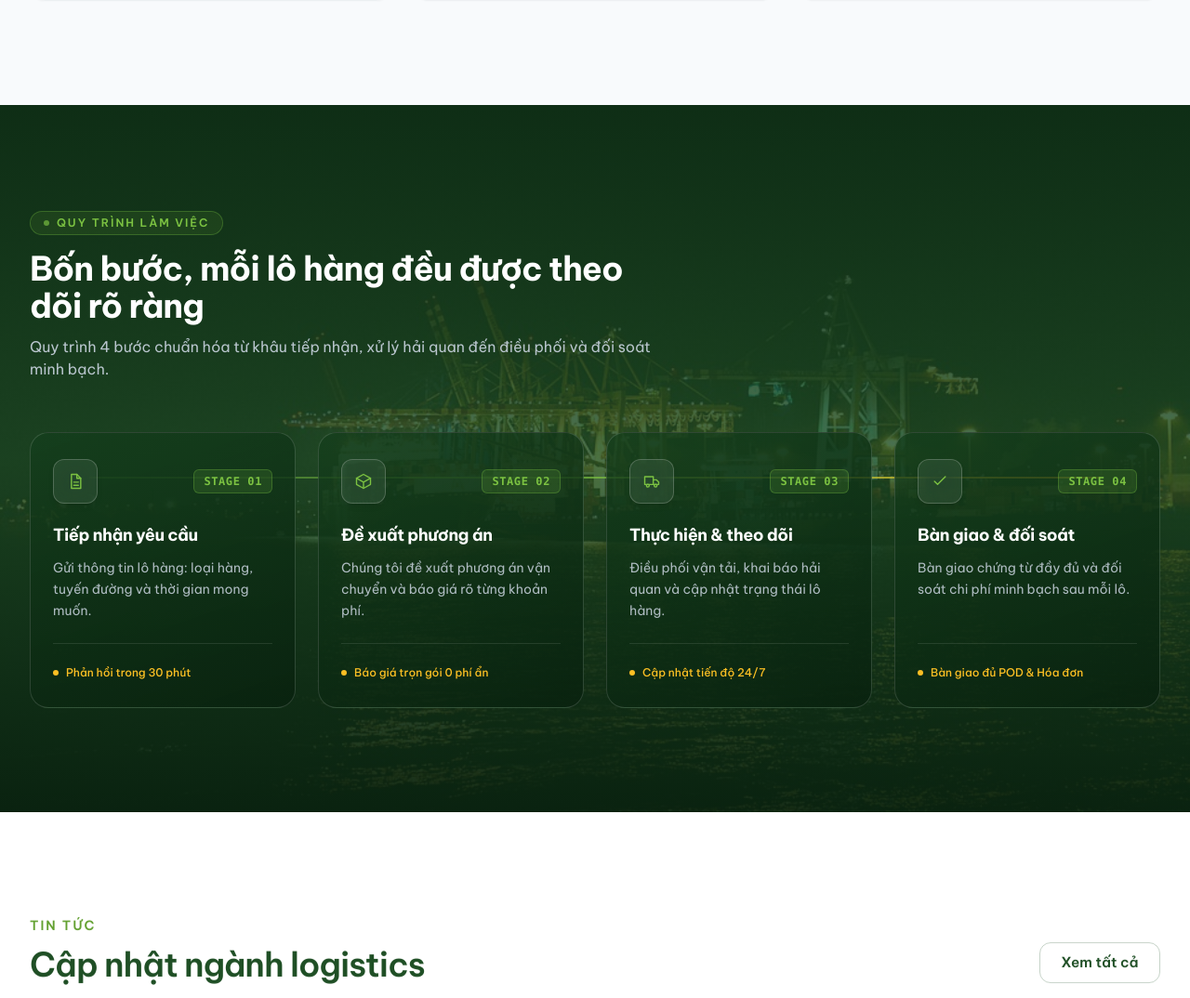
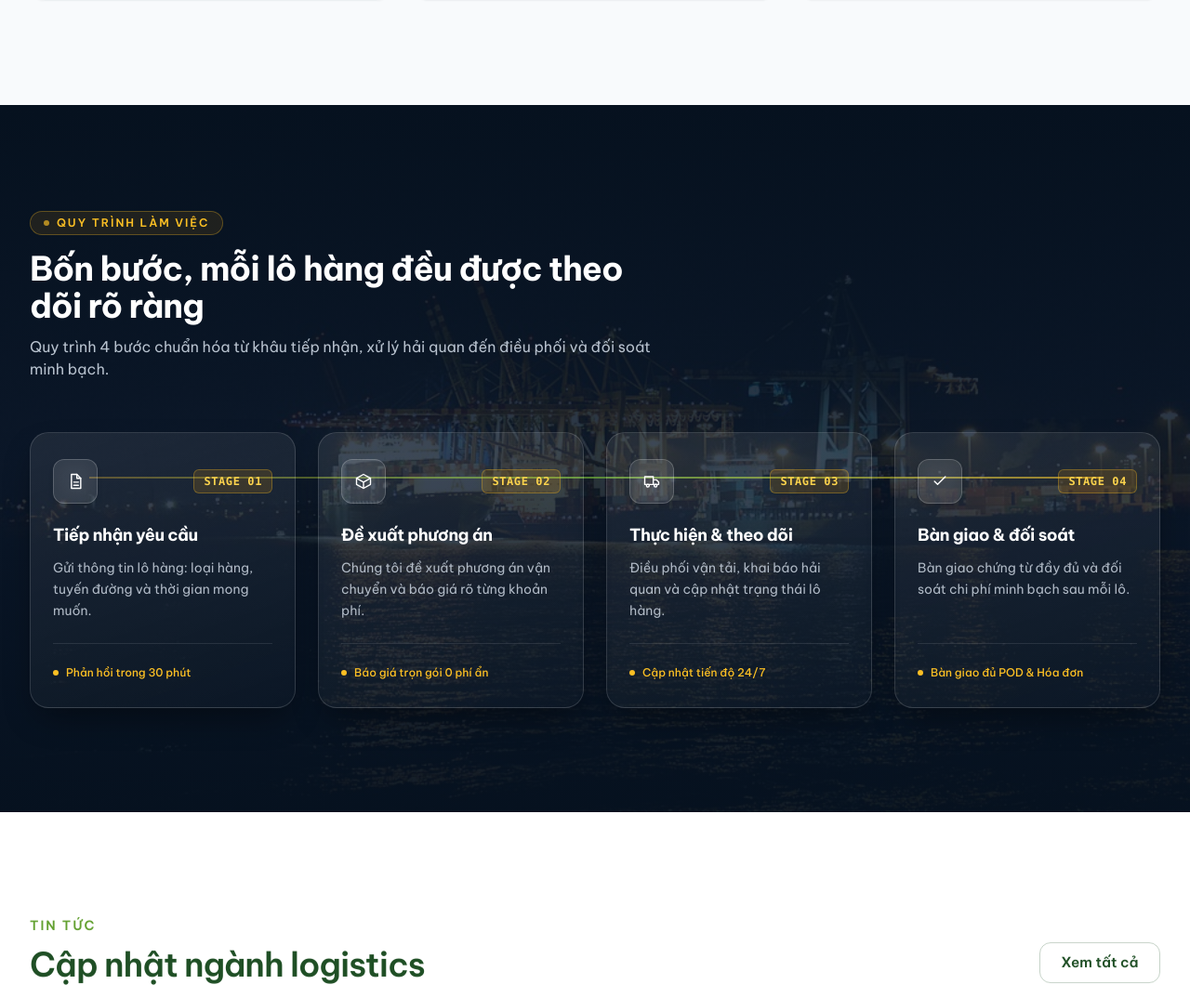
Before and after one commit to websiteallship/logisticsdemo, a PHP site: page / in a window 1280 px wide. Shown: the part 3797-4871 px from the top of the page at 93% size. Run offline with PHP 8.4, Linux system fonts and the light colour scheme; some libraries are stand-ins or nearby versions.

Commit message:
style: replace green overlay with deep oceanic navy and frosted glass stepper cards

```diff
--- a/assets/css/theme.css
+++ b/assets/css/theme.css
@@ -501,9 +501,9 @@ body.anp-menu-open {
 		0 0 0 1px rgba(255, 255, 255, 0.08) inset;
 }
 
-/* Card kính mờ quy trình 4 bước (Connected Glass Stepper) */
+/* Card kính mờ quy trình 4 bước (Connected Glass Stepper - Deep Maritime Navy) */
 .anp-stepper-glass {
-	background: linear-gradient(160deg, rgba(20, 62, 28, 0.78) 0%, rgba(9, 34, 15, 0.88) 100%);
+	background: linear-gradient(160deg, rgba(255, 255, 255, 0.08) 0%, rgba(255, 255, 255, 0.02) 100%);
 	backdrop-filter: blur(18px);
 	-webkit-backdrop-filter: blur(18px);
 	border: 1px solid rgba(255, 255, 255, 0.14);
@@ -513,12 +513,13 @@ body.anp-menu-open {
 	display: flex;
 	flex-direction: column;
 	justify-content: space-between;
+	box-shadow: 0 16px 36px -10px rgba(0, 0, 0, 0.45);
 	transition: transform 0.3s cubic-bezier(0.16, 1, 0.3, 1), border-color 0.3s ease, box-shadow 0.3s ease;
 }
 .anp-stepper-glass:hover {
 	transform: translateY(-6px);
-	border-color: rgba(124, 194, 66, 0.55);
-	box-shadow: 0 20px 45px -15px rgba(0, 0, 0, 0.6), 0 0 25px -5px rgba(124, 194, 66, 0.25);
+	border-color: rgba(234, 88, 12, 0.6);
+	box-shadow: 0 20px 45px -15px rgba(0, 0, 0, 0.7), 0 0 25px -5px rgba(234, 88, 12, 0.25);
 }
 
 /* Lớp phủ đa tầng bảo đảm độ tương phản chữ & Live Tracking Card (Anti-slop) */
@@ -528,9 +529,9 @@ body.anp-menu-open {
 	z-index: 5;
 	pointer-events: none;
 	background:
-		linear-gradient(to right, rgba(9, 34, 15, 0.85) 0%, rgba(9, 34, 15, 0.72) 45%, rgba(9, 34, 15, 0.42) 75%, rgba(9, 34, 15, 0.18) 100%),
-		linear-gradient(to top, rgba(9, 34, 15, 0.88) 0%, rgba(9, 34, 15, 0.35) 30%, transparent 60%),
-		rgba(9, 34, 15, 0.15);
+		linear-gradient(to right, rgba(6, 18, 32, 0.9) 0%, rgba(6, 18, 32, 0.75) 45%, rgba(6, 18, 32, 0.45) 75%, rgba(6, 18, 32, 0.2) 100%),
+		linear-gradient(to top, rgba(6, 18, 32, 0.92) 0%, rgba(6, 18, 32, 0.35) 30%, transparent 60%),
+		rgba(6, 18, 32, 0.15);
 }
 
 /* Ambient Crossfade & Ken-Burns Hero Slider */
--- a/index.html
+++ b/index.html
@@ -1238,13 +1238,13 @@ Thứ 7: 08:00 – 12:00">
 
 <!-- 5. QUY TRÌNH: Connected Glass Stepper Cards (design-taste-frontend) -->
 
-<section id="quy-trinh" class="relative isolate scroll-mt-28 overflow-hidden bg-brand py-20 text-white sm:py-28">
-
-	<!-- Ảnh nền cảng đêm & Lớp phủ gradient sâu chống chói -->
+<section id="quy-trinh" class="relative isolate scroll-mt-28 overflow-hidden bg-[#061220] py-20 text-white sm:py-28">
+
+	<!-- Ảnh nền cảng đêm & Lớp phủ gradient sâu chống chói (Deep Maritime Navy) -->
 
 	<div class="absolute inset-0 -z-10">
 
-					<img src="assets/img/night-960.jpg" srcset="assets/img/night-500.jpg 500w, assets/img/night-960.jpg 960w" sizes="100vw" width="960" height="640" alt="" class="h-full w-full object-cover" loading="lazy" decoding="async">				<div class="absolute inset-0 bg-gradient-to-b from-[#0F3016]/95 via-brand/80 to-[#0A2410]/95"></div>
+					<img src="assets/img/night-960.jpg" srcset="assets/img/night-500.jpg 500w, assets/img/night-960.jpg 960w" sizes="100vw" width="960" height="640" alt="" class="h-full w-full object-cover" loading="lazy" decoding="async">				<div class="absolute inset-0 bg-gradient-to-b from-[#061220]/95 via-[#0B192C]/85 to-[#061220]/95"></div>
 
 	</div>
 
@@ -1254,9 +1254,9 @@ Thứ 7: 08:00 – 12:00">
 
 		<div class="reveal-up max-w-2xl">
 
-			<p class="inline-flex items-center gap-2 rounded-full border border-accent/30 bg-accent/10 px-3.5 py-1 text-xs font-semibold uppercase tracking-[0.16em] text-accent">
-
-				<span class="h-1.5 w-1.5 rounded-full bg-accent animate-pulse"></span>
+			<p class="inline-flex items-center gap-2 rounded-full border border-amber-400/30 bg-amber-500/10 px-3.5 py-1 text-xs font-semibold uppercase tracking-[0.16em] text-amber-400">
+
+				<span class="h-1.5 w-1.5 rounded-full bg-amber-400 animate-pulse"></span>
 
 				Quy trình làm việc			</p>
 
@@ -1274,7 +1274,7 @@ Thứ 7: 08:00 – 12:00">
 
 			<!-- Ray kết nối tiến trình trên Desktop (Connected Stepper Beam) -->
 
-			<div class="pointer-events-none absolute top-12 left-16 right-16 hidden h-0.5 bg-gradient-to-r from-accent/30 via-accent/70 to-amber-400/80 lg:block" aria-hidden="true"></div>
+			<div class="pointer-events-none absolute top-12 left-16 right-16 hidden h-0.5 bg-gradient-to-r from-amber-400/30 via-accent/70 to-amber-400/60 lg:block" aria-hidden="true"></div>
 
 
 
@@ -1290,11 +1290,11 @@ Thứ 7: 08:00 – 12:00">
 
 								<div class="flex items-center justify-between">
 
-									<div class="relative z-10 grid h-12 w-12 place-items-center rounded-xl border border-white/20 bg-white/[0.08] text-accent shadow-md backdrop-blur-md transition-all duration-300 group-hover:scale-105 group-hover:border-accent group-hover:bg-accent group-hover:text-white">
+									<div class="relative z-10 grid h-12 w-12 place-items-center rounded-xl border border-white/20 bg-white/[0.08] text-white shadow-md backdrop-blur-md transition-all duration-300 group-hover:scale-105 group-hover:border-accent group-hover:bg-accent group-hover:text-white">
 
 										<svg class="h-5 w-5" viewBox="0 0 24 24" fill="none" stroke="currentColor" stroke-width="1.7" stroke-linecap="round" stroke-linejoin="round" aria-hidden="true" focusable="false"><path d="M7 3h7l5 5v13H7z"/><path d="M14 3v5h5"/><path d="M10 13h6M10 17h6"/></svg>									</div>
 
-									<span class="font-mono text-xs font-bold tracking-wider text-accent rounded-md border border-accent/30 bg-accent/15 px-2.5 py-1">
+									<span class="font-mono text-xs font-bold tracking-wider text-amber-300 rounded-md border border-amber-400/30 bg-amber-500/15 px-2.5 py-1">
 
 										STAGE 01									</span>
 
@@ -1304,7 +1304,7 @@ Thứ 7: 08:00 – 12:00">
 
 								<!-- Tiêu đề bước -->
 
-								<h3 class="mt-5 font-display text-lg font-bold tracking-tight text-white transition-colors group-hover:text-accent">
+								<h3 class="mt-5 font-display text-lg font-bold tracking-tight text-white transition-colors group-hover:text-amber-300">
 
 									Tiếp nhận yêu cầu								</h3>
 
@@ -1348,11 +1348,11 @@ Thứ 7: 08:00 – 12:00">
 
 								<div class="flex items-center justify-between">
 
-									<div class="relative z-10 grid h-12 w-12 place-items-center rounded-xl border border-white/20 bg-white/[0.08] text-accent shadow-md backdrop-blur-md transition-all duration-300 group-hover:scale-105 group-hover:border-accent group-hover:bg-accent group-hover:text-white">
+									<div class="relative z-10 grid h-12 w-12 place-items-center rounded-xl border border-white/20 bg-white/[0.08] text-white shadow-md backdrop-blur-md transition-all duration-300 group-hover:scale-105 group-hover:border-accent group-hover:bg-accent group-hover:text-white">
 
 										<svg class="h-5 w-5" viewBox="0 0 24 24" fill="none" stroke="currentColor" stroke-width="1.7" stroke-linecap="round" stroke-linejoin="round" aria-hidden="true" focusable="false"><path d="M12 3l9 5v8l-9 5-9-5V8z"/><path d="M3 8l9 5 9-5M12 13v8"/></svg>									</div>
 
-									<span class="font-mono text-xs font-bold tracking-wider text-accent rounded-md border border-accent/30 bg-accent/15 px-2.5 py-1">
+									<span class="font-mono text-xs font-bold tracking-wider text-amber-300 rounded-md border border-amber-400/30 bg-amber-500/15 px-2.5 py-1">
 
 										STAGE 02									</span>
 
@@ -1362,7 +1362,7 @@ Thứ 7: 08:00 – 12:00">
 
 								<!-- Tiêu đề bước -->
 
-								<h3 class="mt-5 font-display text-lg font-bold tracking-tight text-white transition-colors group-hover:text-accent">
+								<h3 class="mt-5 font-display text-lg font-bold tracking-tight text-white transition-colors group-hover:text-amber-300">
 
 									Đề xuất phương án								</h3>
 
@@ -1406,11 +1406,11 @@ Thứ 7: 08:00 – 12:00">
 
 								<div class="flex items-center justify-between">
 
-									<div class="relative z-10 grid h-12 w-12 place-items-center rounded-xl border border-white/20 bg-white/[0.08] text-accent shadow-md backdrop-blur-md transition-all duration-300 group-hover:scale-105 group-hover:border-accent group-hover:bg-accent group-hover:text-white">
+									<div class="relative z-10 grid h-12 w-12 place-items-center rounded-xl border border-white/20 bg-white/[0.08] text-white shadow-md backdrop-blur-md transition-all duration-300 group-hover:scale-105 group-hover:border-accent group-hover:bg-accent group-hover:text-white">
 
 										<svg class="h-5 w-5" viewBox="0 0 24 24" fill="none" stroke="currentColor" stroke-width="1.7" stroke-linecap="round" stroke-linejoin="round" aria-hidden="true" focusable="false"><path d="M3 6h11v10H3z"/><path d="M14 10h4l3 3v3h-7"/><circle cx="7" cy="17.5" r="1.8"/><circle cx="17" cy="17.5" r="1.8"/></svg>									</div>
 
-									<span class="font-mono text-xs font-bold tracking-wider text-accent rounded-md border border-accent/30 bg-accent/15 px-2.5 py-1">
+									<span class="font-mono text-xs font-bold tracking-wider text-amber-300 rounded-md border border-amber-400/30 bg-amber-500/15 px-2.5 py-1">
 
 										STAGE 03									</span>
 
@@ -1420,7 +1420,7 @@ Thứ 7: 08:00 – 12:00">
 
 								<!-- Tiêu đề bước -->
 
-								<h3 class="mt-5 font-display text-lg font-bold tracking-tight text-white transition-colors group-hover:text-accent">
+								<h3 class="mt-5 font-display text-lg font-bold tracking-tight text-white transition-colors group-hover:text-amber-300">
 
 									Thực hiện &amp; theo dõi								</h3>
 
@@ -1464,11 +1464,11 @@ Thứ 7: 08:00 – 12:00">
 
 								<div class="flex items-center justify-between">
 
-									<div class="relative z-10 grid h-12 w-12 place-items-center rounded-xl border border-white/20 bg-white/[0.08] text-accent shadow-md backdrop-blur-md transition-all duration-300 group-hover:scale-105 group-hover:border-accent group-hover:bg-accent group-hover:text-white">
+									<div class="relative z-10 grid h-12 w-12 place-items-center rounded-xl border border-white/20 bg-white/[0.08] text-white shadow-md backdrop-blur-md transition-all duration-300 group-hover:scale-105 group-hover:border-accent group-hover:bg-accent group-hover:text-white">
 
 										<svg class="h-5 w-5" viewBox="0 0 24 24" fill="none" stroke="currentColor" stroke-width="1.7" stroke-linecap="round" stroke-linejoin="round" aria-hidden="true" focusable="false"><path d="M5 12l4 4 10-10"/></svg>									</div>
 
-									<span class="font-mono text-xs font-bold tracking-wider text-accent rounded-md border border-accent/30 bg-accent/15 px-2.5 py-1">
+									<span class="font-mono text-xs font-bold tracking-wider text-amber-300 rounded-md border border-amber-400/30 bg-amber-500/15 px-2.5 py-1">
 
 										STAGE 04									</span>
 
@@ -1478,7 +1478,7 @@ Thứ 7: 08:00 – 12:00">
 
 								<!-- Tiêu đề bước -->
 
-								<h3 class="mt-5 font-display text-lg font-bold tracking-tight text-white transition-colors group-hover:text-accent">
+								<h3 class="mt-5 font-display text-lg font-bold tracking-tight text-white transition-colors group-hover:text-amber-300">
 
 									Bàn giao &amp; đối soát								</h3>
 
```
Also changed, not shown: wp-content/themes/anp-logistics/assets/css/theme.css (+8 -7 lines), wp-content/themes/anp-logistics/front-page.php (+9 -9 lines).
